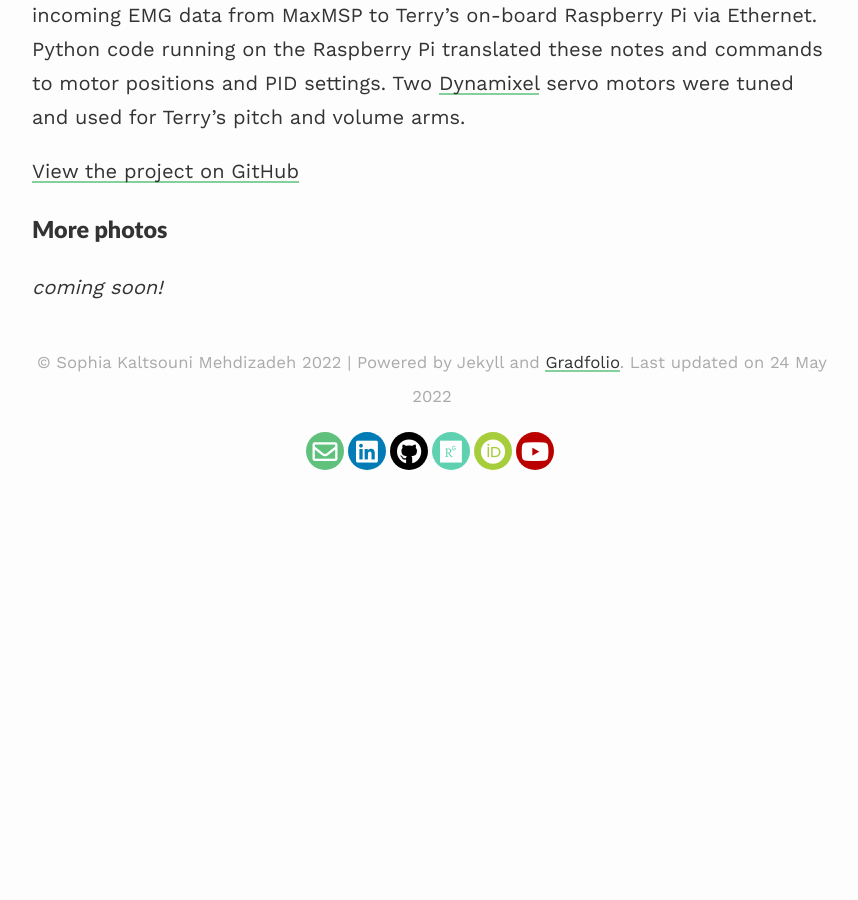
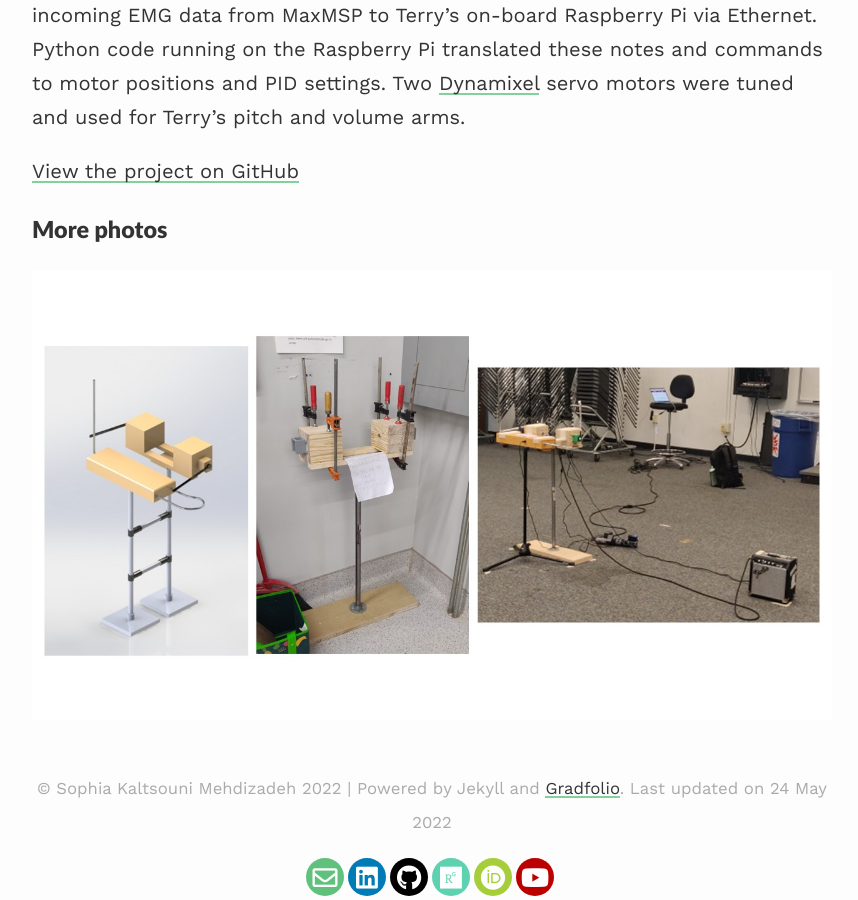
Before and after one commit to smehdizadeh/smehdizadeh.github.io, a Jekyll site: the page built from _projects/02_project.md, in a window 1280 px wide and 900 px high, scrolled down 2544 px. Shown: the whole window, without its empty margins (208-1066 px from the left). Built offline with Jekyll 4.4.1, drawn with Linux system fonts in a browser that asks for light colours; nearby versions of some CDN libraries; before the commit the page ends 3018 px from its top, so only the background shows below that.

Commit message:
Update 02_project.md

```diff
--- a/_projects/02_project.md
+++ b/_projects/02_project.md
@@ -37,4 +37,4 @@
 
 ### More photos ###
 
-*coming soon!*
+![construction progress](/assets/images/terry1.jpg)
```
